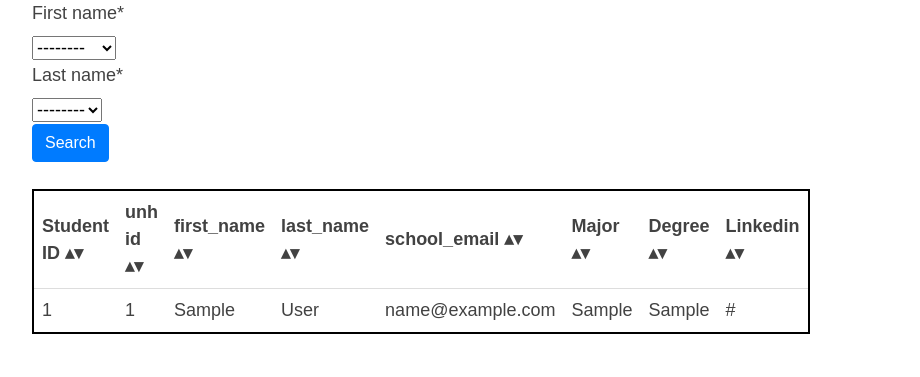
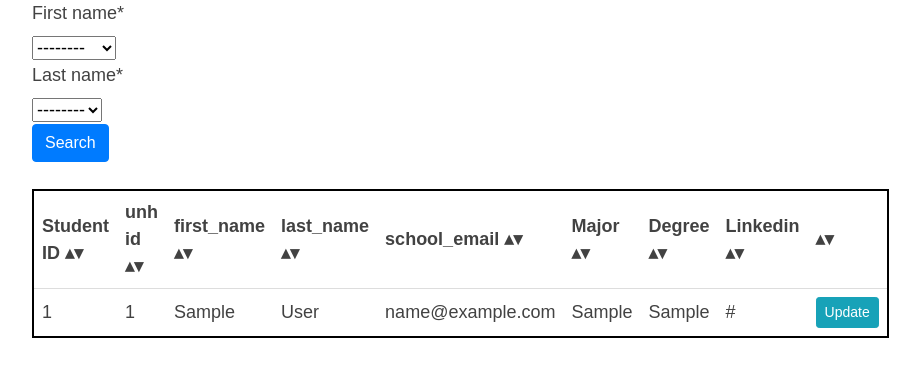
Before and after one commit to zt1020/FullStackFinal, a Django app: page /display_students/ in a window 1280 px wide; the page is wider, and only the part inside the window is pictured. Shown: the part 154-531 px from the top of that part, without its empty margins (68-988 px from the left). Run offline with Django 3.2, Linux system fonts and the light colour scheme; a user stored in the database is signed in; tables that the repository leaves empty hold one stand-in row (values such as "Sample post"); some libraries are stand-ins or nearby versions.

Commit message:
added update button for every record in Student model

```diff
--- a/templates/display_students.html
+++ b/templates/display_students.html
@@ -1,6 +1,7 @@
 {% extends 'base.html' %}
 {% block content %}
 {% load crispy_forms_tags %}
+
 <script src="/static/sorttable.js"></script>
 <form method="post" action="">
 {% csrf_token %}
@@ -19,6 +20,7 @@
 <th>Major</th>
 <th>Degree</th>
 <th>Linkedin</th>
+<th></th>
 </tr>
 </thead>
 
@@ -34,6 +36,7 @@
 <td>{{student_item.major}}</td>
 <td>{{student_item.degree}}</td>
 <td>{{student_item.linkedin}}</td>
+<td><a class="btn btn-sm btn-info" href="{% url 'update_student' student_item.pk %}">Update</a></td>
 
 </tr>
 {% endfor %}
```
